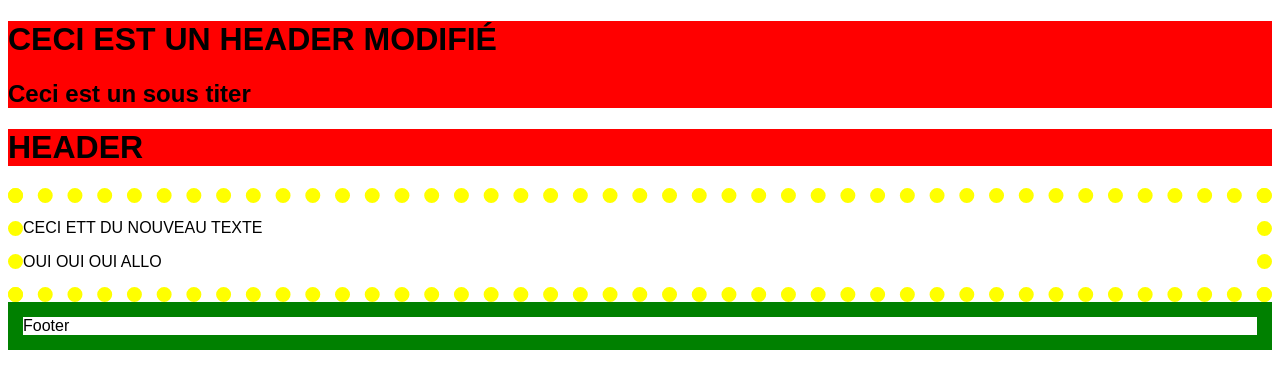
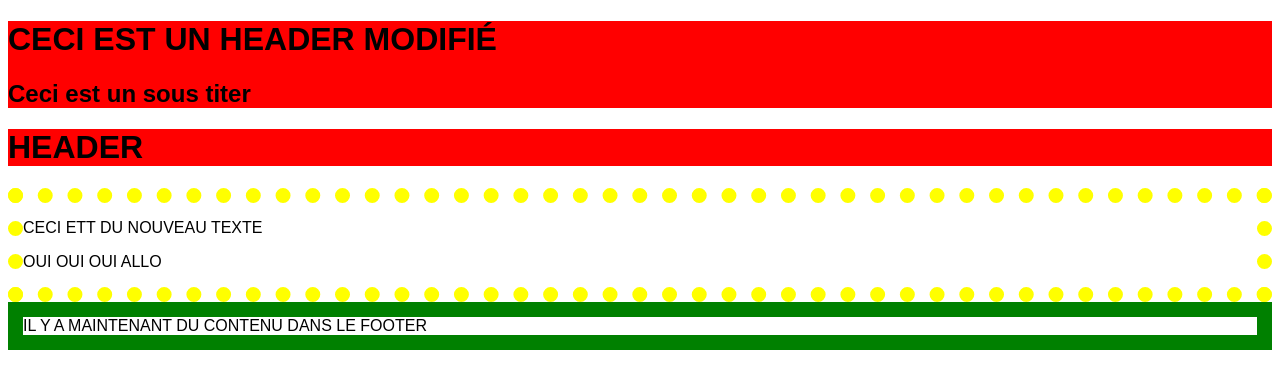
Before and after one commit to ZackForget/Exercice-3-2, a plain HTML site: page index.html in a window 1280 px wide. Drawn offline with Linux system fonts and the light colour scheme.

Commit message:
Contenu footer

```diff
--- a/index.html
+++ b/index.html
@@ -27,6 +27,6 @@
     <p>OUI OUI OUI ALLO</p>
         </main>
 
-    <footer>Footer</footer>
+    <footer>IL Y A MAINTENANT DU CONTENU DANS LE FOOTER</footer>
 </body>
 </html>
```
